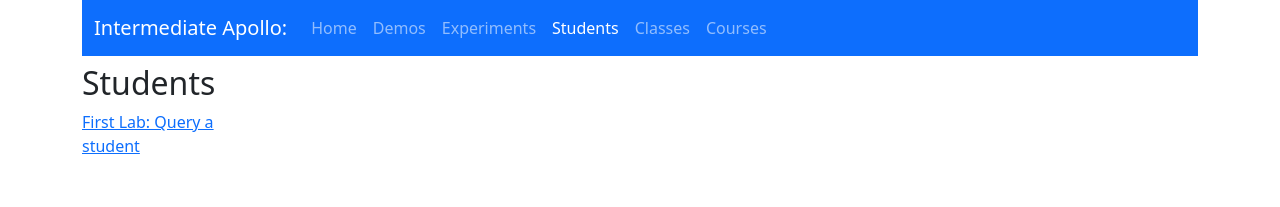
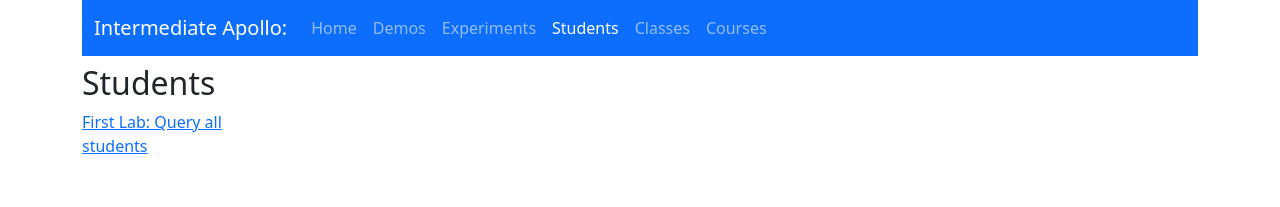
Before and after one commit to speedingplanet/intuit-apollo, a React (Vite) app: page /students in a window 1280 px wide. Shown: the top 207 px of the page. Built offline with nearby package versions, Linux system fonts and the light colour scheme.

Commit message:
Wording change

```diff
--- a/src/students/StudentsRoot.tsx
+++ b/src/students/StudentsRoot.tsx
@@ -14,7 +14,7 @@ const StudentsRoot = () => {
         <div className="col-2">
           <ul className="list-unstyled">
             <li>
-              <Link to="lab-one">First Lab: Query a student</Link>
+              <Link to="lab-one">First Lab: Query all students</Link>
             </li>
           </ul>
         </div>
```
